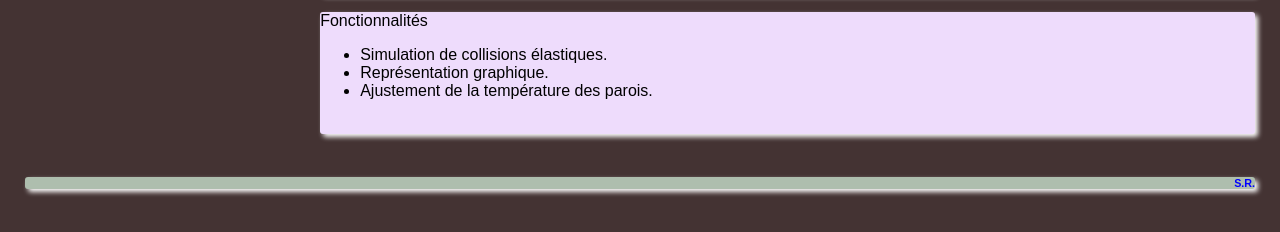
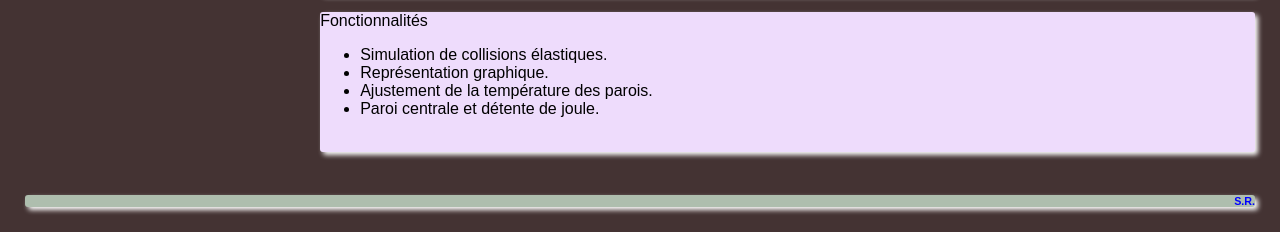
Before and after one commit to runigo/runigo.github.io, a plain HTML site: page SiGP.html in a window 1280 px wide. Shown: the part 641-873 px from the top of the page. Drawn offline with Linux system fonts and the light colour scheme.

Commit message:
SiGP 1.3.2

```diff
--- a/SiGP.html
+++ b/SiGP.html
@@ -46,6 +46,7 @@
 			<li>Simulation de collisions élastiques.
 			<li>Représentation graphique.
 			<li>Ajustement de la température des parois.
+			<li>Paroi centrale et détente de joule.
 		</ul>
 </br>
 	</section>
```
Also changed, not shown: images/SiGP.jpg.
